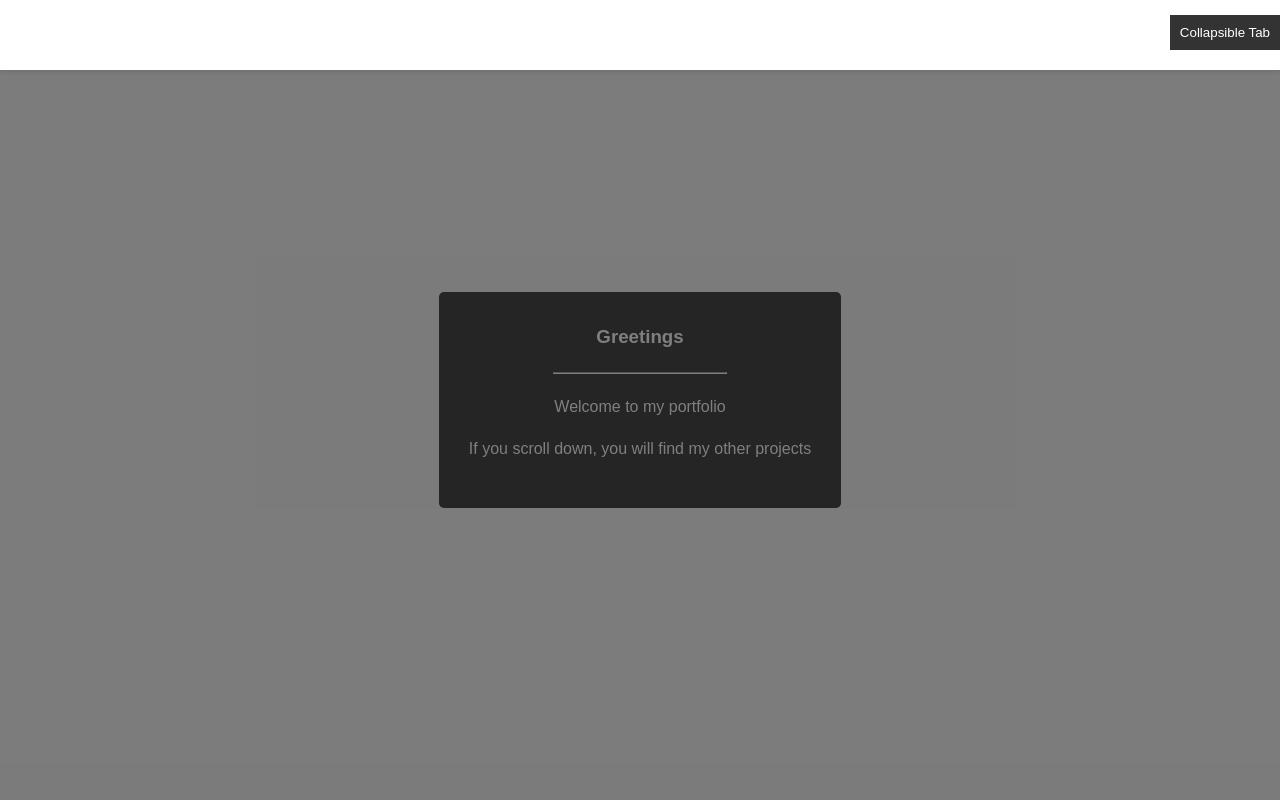
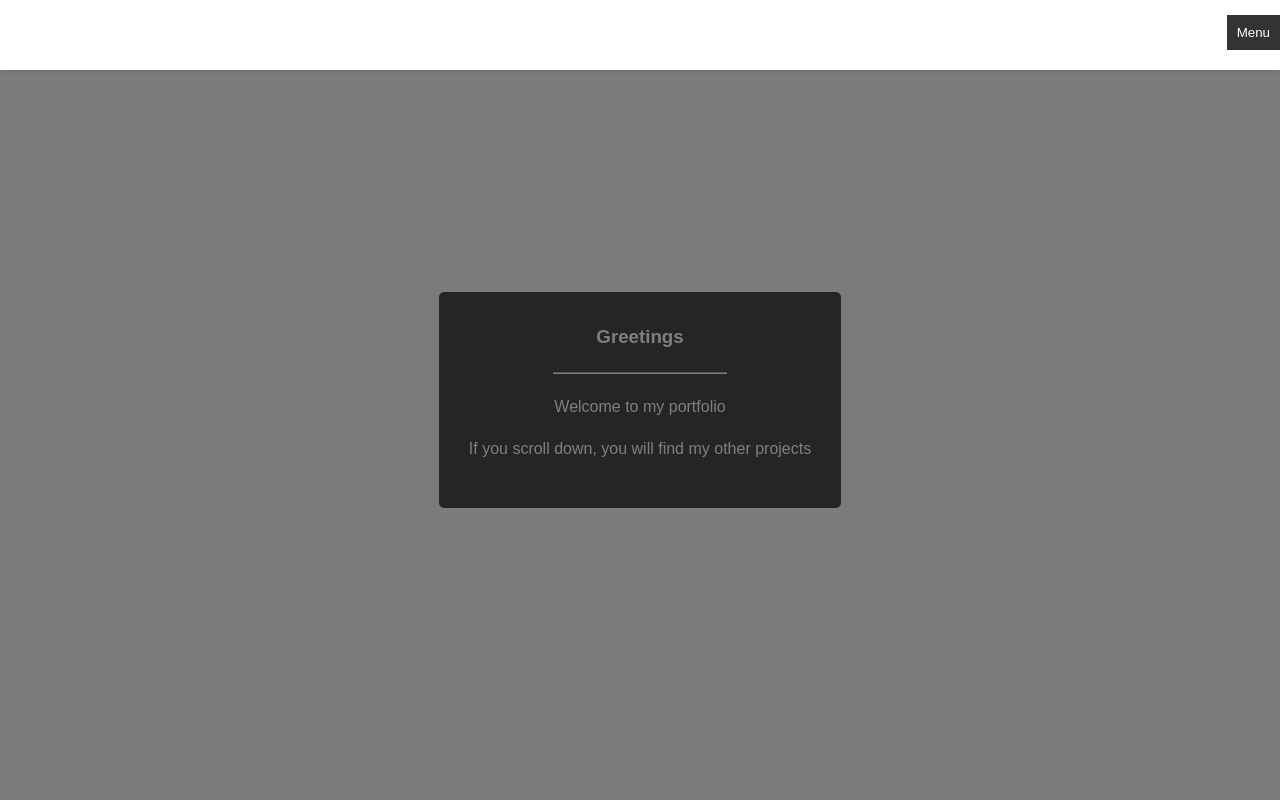
Before and after one commit to dragon2462/testingnew, a plain HTML site: page index.html in a window 1280 px wide. Shown: the top 800 px of the page. Drawn offline with Linux system fonts and the light colour scheme.

Commit message:
Update index.html

```diff
--- a/index.html
+++ b/index.html
@@ -19,7 +19,7 @@
 		</a>
 		<nav>
 		<div class="collapsible">
-  <button class="collapsible-btn">Collapsible Tab</button>
+  <button class="collapsible-btn">Menu</button>
   <div class="collapsible-content">
     <button><li><a class="nav-link active" href="#home">Home</a></li></button>
     <button><li><a class="nav-link" href="#projects">Projects</a></li></button>
```
